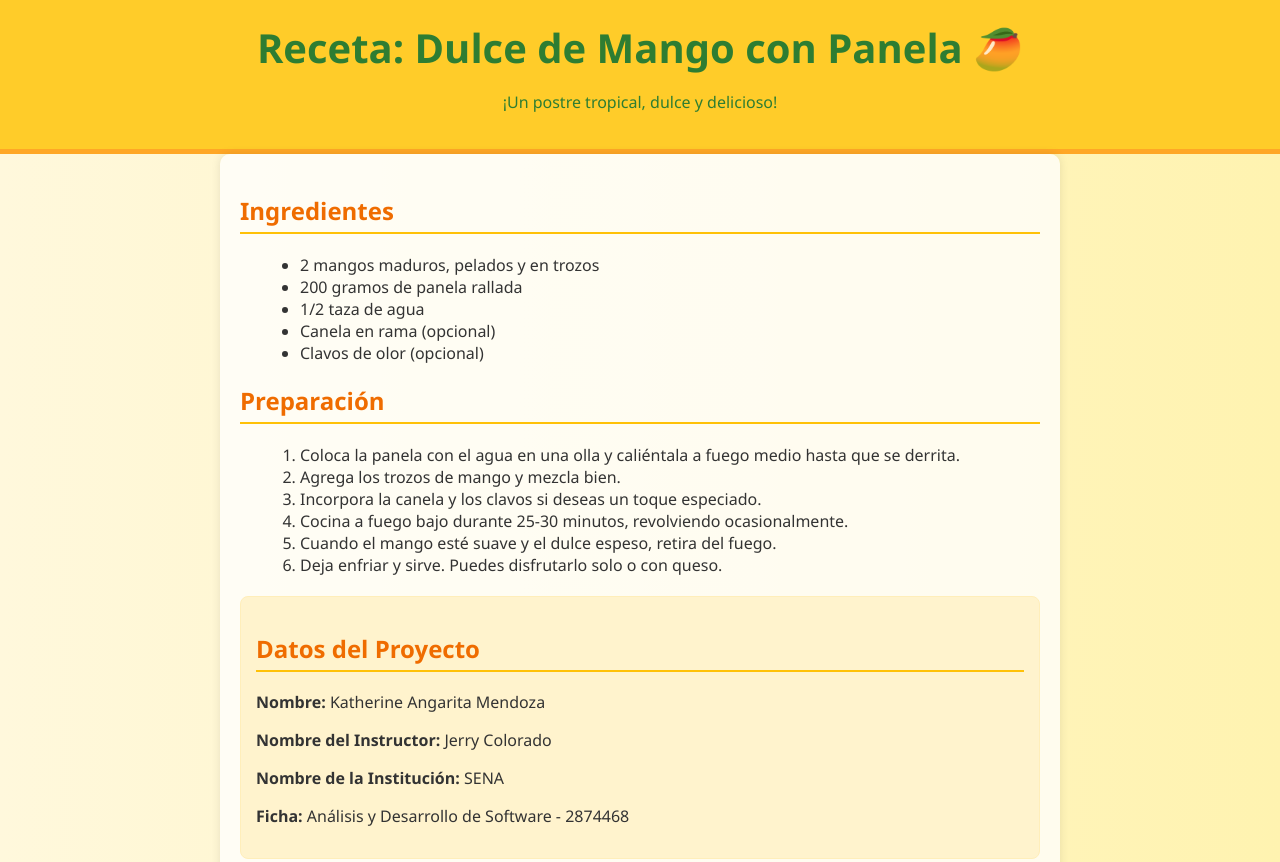
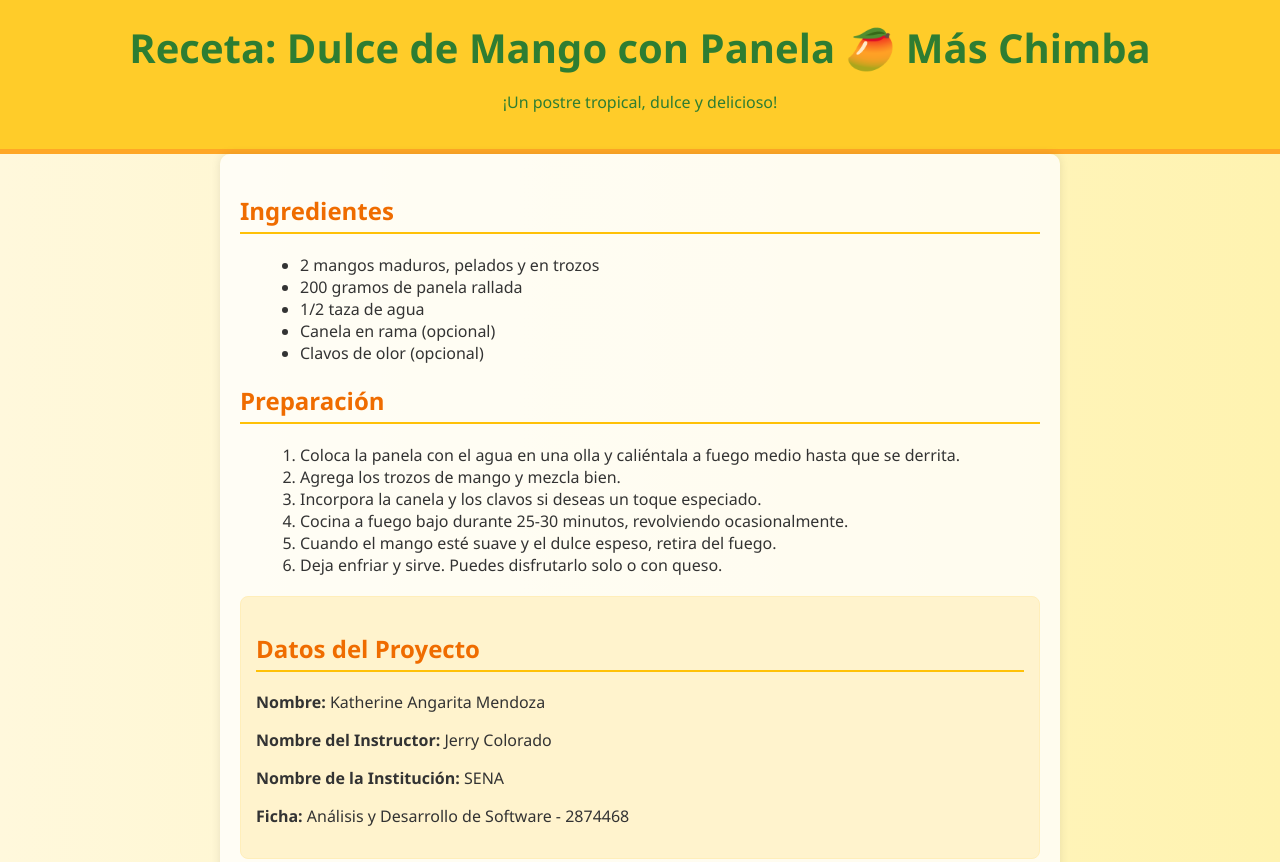
Before and after one commit to Kathrinadark/pruebafai, a plain HTML site: page index.html in a window 1280 px wide. Shown: the top 862 px of the page. Drawn offline with Linux system fonts and the light colour scheme.

Commit message:
esta vaina chamo

```diff
--- a/index.html
+++ b/index.html
@@ -66,7 +66,7 @@
 <body>
 
   <header>
-    <h1>Receta: Dulce de Mango con Panela 🥭</h1>
+    <h1>Receta: Dulce de Mango con Panela 🥭 Más Chimba</h1>
     <p>¡Un postre tropical, dulce y delicioso!</p>
   </header>
 
```
